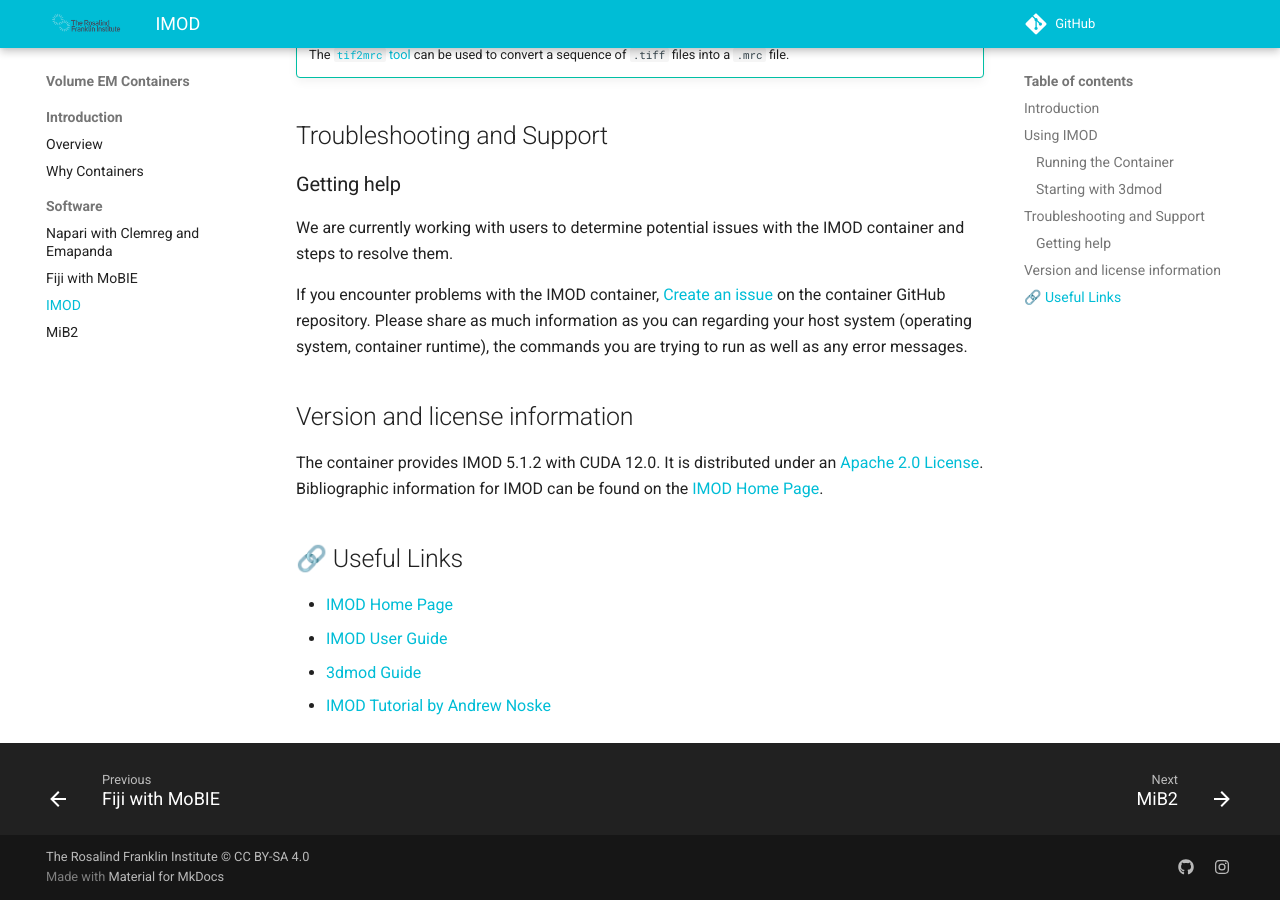
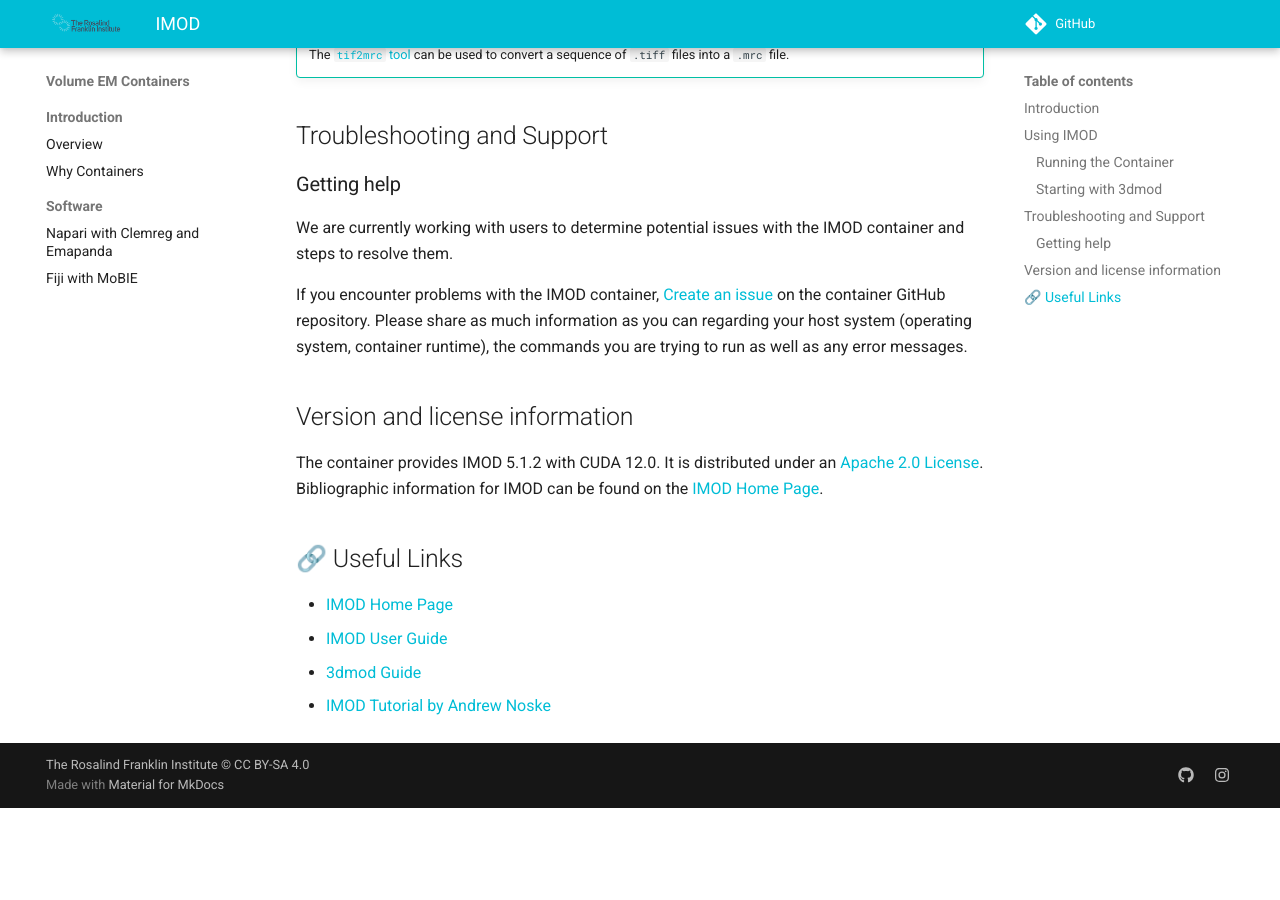
Before and after one commit to rosalindfranklininstitute/volume-em-container-documentation, an MkDocs documentation site: the page built from docs/software/imod.md, in a window 1280 px wide and 900 px high, scrolled down 1966 px. Built offline with MkDocs 1.6.1 and Material for MkDocs 9.7.7, drawn with Linux system fonts in a browser that asks for light colours; comment, search, counter and statistics services are not loaded; after the commit the page ends 2774 px from its top, so only the background shows below that; some of the changed lines change nothing that is shown.

Commit message:
hide WIP pages

```diff
--- a/mkdocs.yml
+++ b/mkdocs.yml
@@ -43,8 +43,8 @@ nav:
   - Software:
     - Napari with Clemreg and Emapanda: software/napari.md
     - Fiji with MoBIE: software/fiji.md
-    - IMOD: software/imod.md
-    - MiB2: software/mib2.md
+    #- IMOD: software/imod.md
+    #- MiB2: software/mib2.md
 
 site_url: https://rosalindfranklininstitute.github.io/volume-em-container-documentation/intro/overview/
 repo_url: https://github.com/rosalindfranklininstitute/volume-em-container-documentation
```
